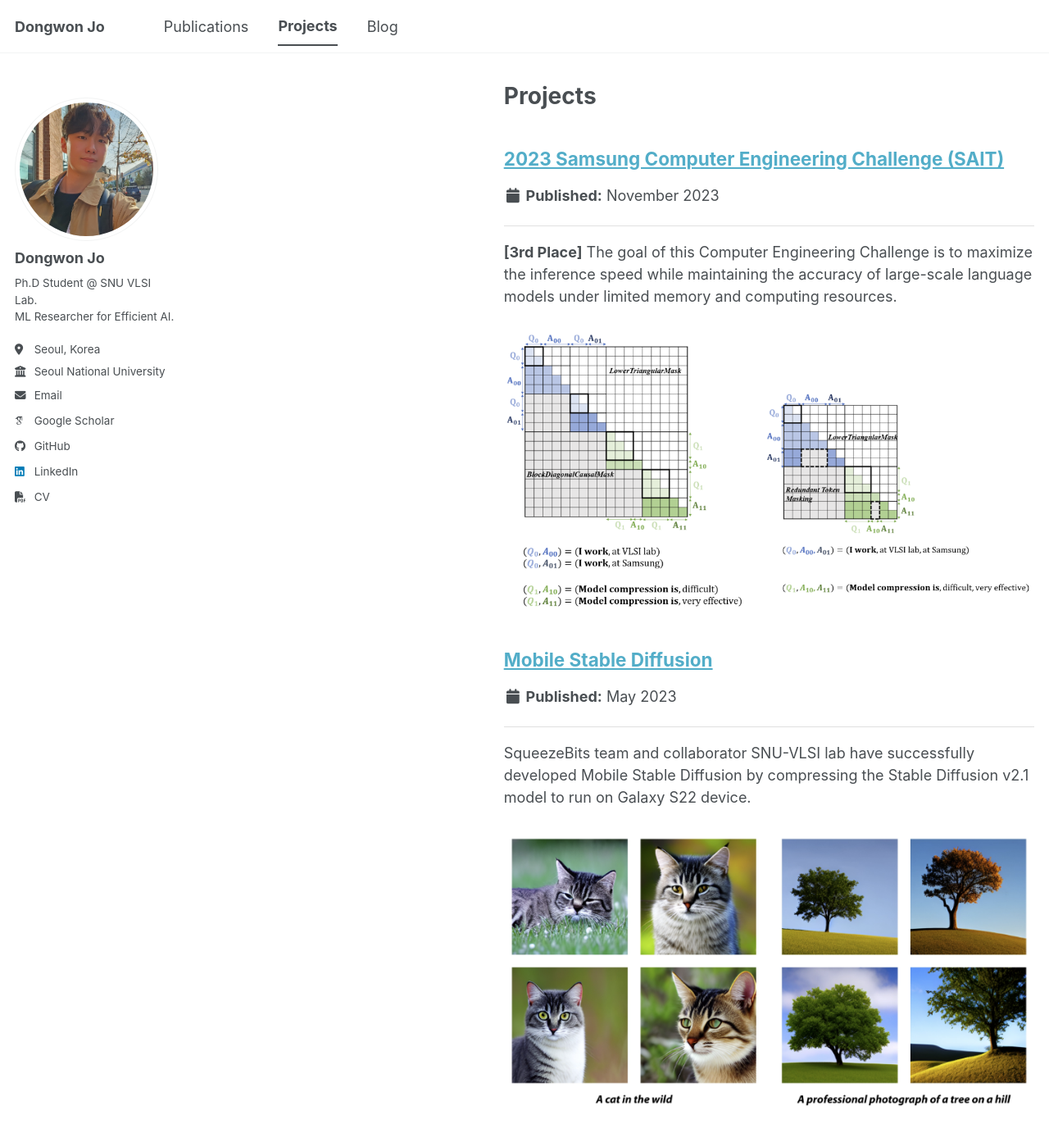
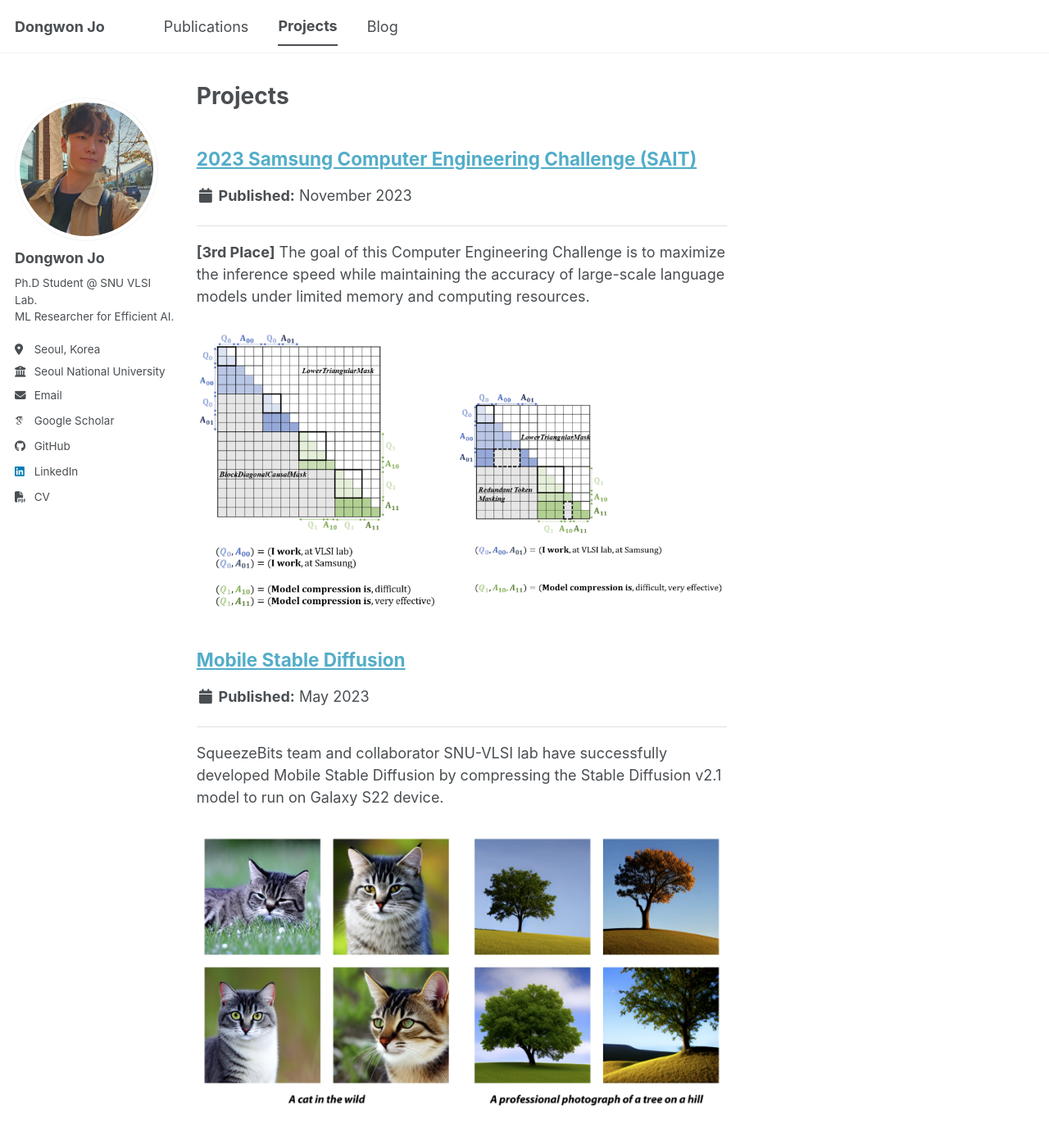
Before and after one commit to dongwonjo/dongwonjo.github.io, a Jekyll site: the page built from _pages/portfolio.html, in a window 1280 px wide and 1400 px high. Shown: the top 1388 px of the window at 82% size. Built offline with Jekyll 4.4.1, drawn with Linux system fonts in a browser that asks for light colours; some web fonts are replaced; a script bundle is joined from its source files by our own code; library files that are not in the unit come from our copies.

Commit message:
Update portfolio.html

```diff
--- a/_pages/portfolio.html
+++ b/_pages/portfolio.html
@@ -11,8 +11,11 @@ author_profile: true
 .archive {
   max-width: 700px;
   float: none;
-  margin-left: auto;
-  margin-right: 0;
+}
+ @media (min-width: 64em) {
+  .archive {
+    margin-left: 169px;
+  }
 }
 .archive p + p img,
 .archive p + img,
```
